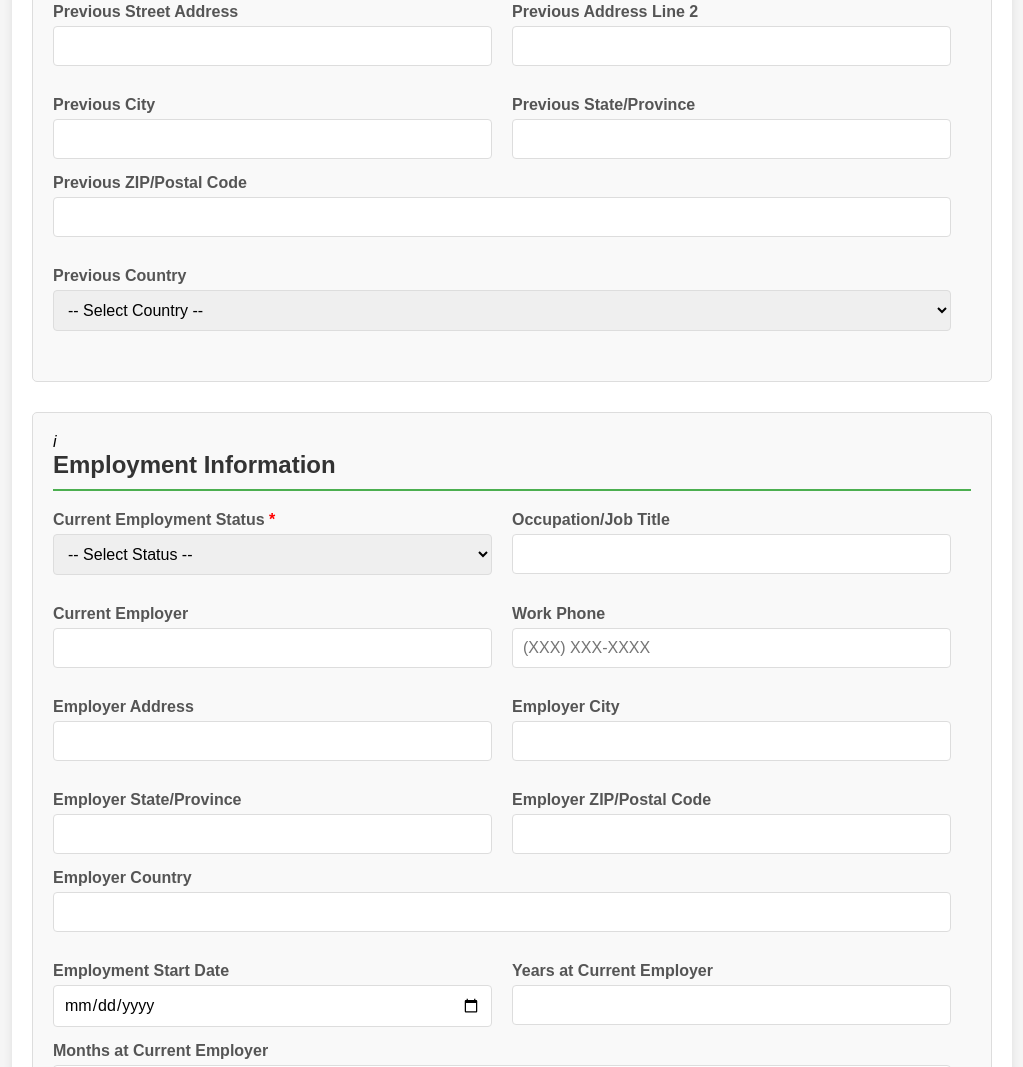
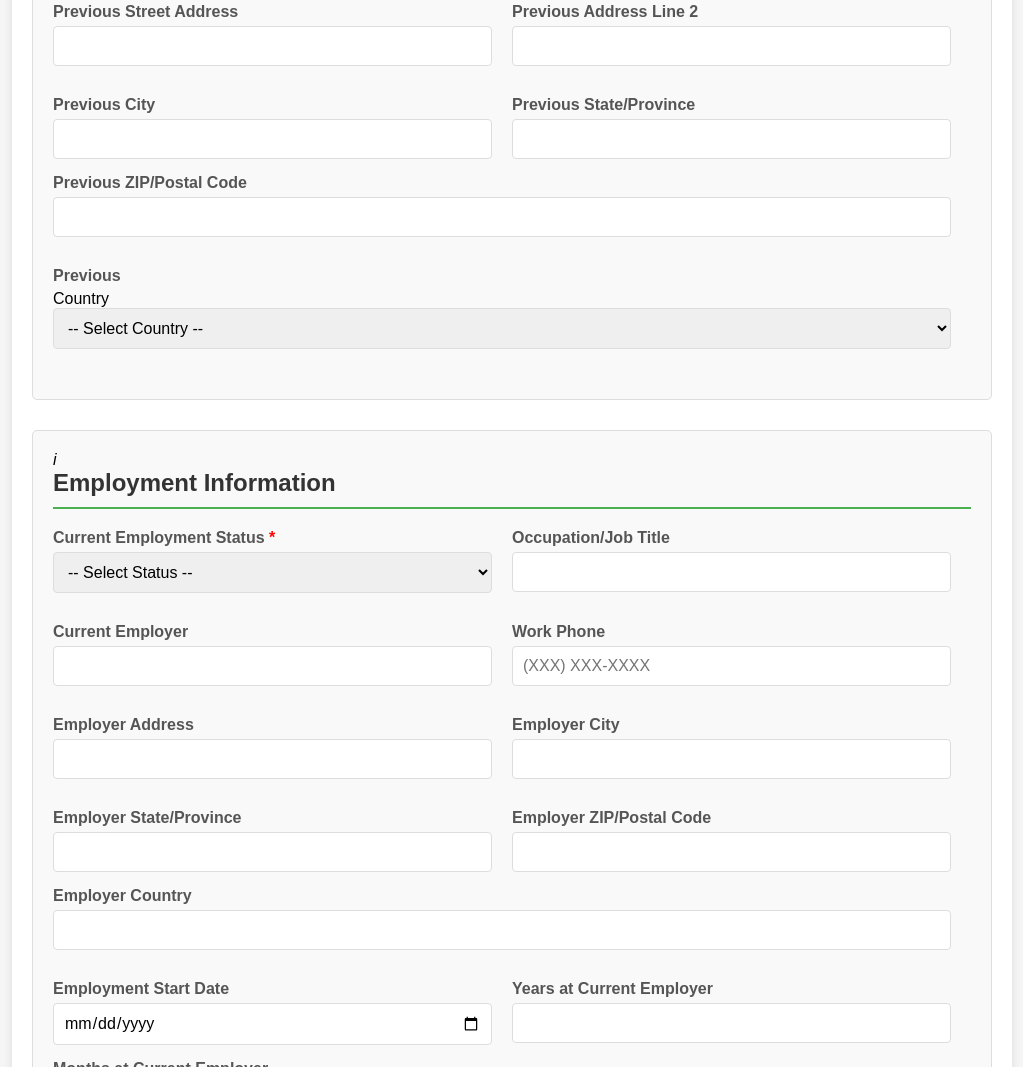
Before and after one commit to ryasrdp/ryasrdp.github.io, a plain HTML site: page index.html in a window 1280 px wide. Shown: the part 2635-3702 px from the top of the page, without its empty margins (128-1151 px from the left). Drawn offline with Linux system fonts and the light colour scheme.

Commit message:
change prevCountry

```diff
--- a/index.html
+++ b/index.html
@@ -462,7 +462,7 @@
 
                 <div class="form-row">
                     <div class="form-group">
-                        <label for="prevCountry">Previous Country</label>
+                        <label for="prevCountry">Previous</label> Country
                         <select id="prevCountry" name="prevCountry">
                             <option value="">-- Select Country --</option>
                             <option value="us">United States</option>
```
